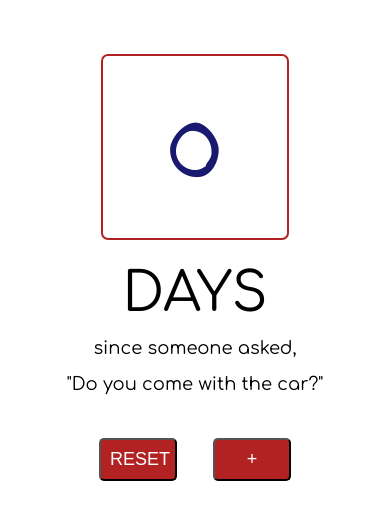
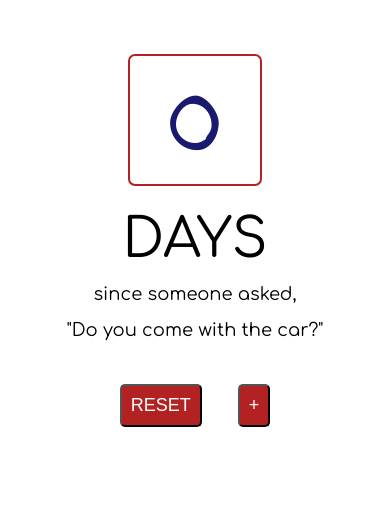
Before and after one commit to wdlaws/dayssince, a plain HTML site: page index.html in a window 390 px wide. Drawn offline with Linux system fonts and the light colour scheme.

Commit message:
mobile fix 4

```diff
--- a/resources/css/style.css
+++ b/resources/css/style.css
@@ -27,6 +27,7 @@ input {
 .container {
   margin: 0.5rem auto;
   padding-top:2rem;
+  width:100%;
 }
 
 .days {
@@ -73,7 +74,6 @@ button:hover{
 @media screen and (max-width:800px) {
  .container {
    padding-top:0rem;
-   width:99%;
     }
 
   .counter {
@@ -83,8 +83,8 @@ button:hover{
 
   input {
     font-size:7rem;
-    height: 10rem;
-    width: 10rem;
+    height: 7rem;
+    width: 7rem;
   }
   .days {
     font-size: 3rem;
@@ -92,13 +92,13 @@ button:hover{
   }
 
   .text {
-    width: 80%;
+    width: 95%;
     font-size:1rem;
     line-height: 2rem;
   }
 
   .buttons button {
-    width: 20%;
+    width: auto;
     font-size:1rem;
       }
 }
```
